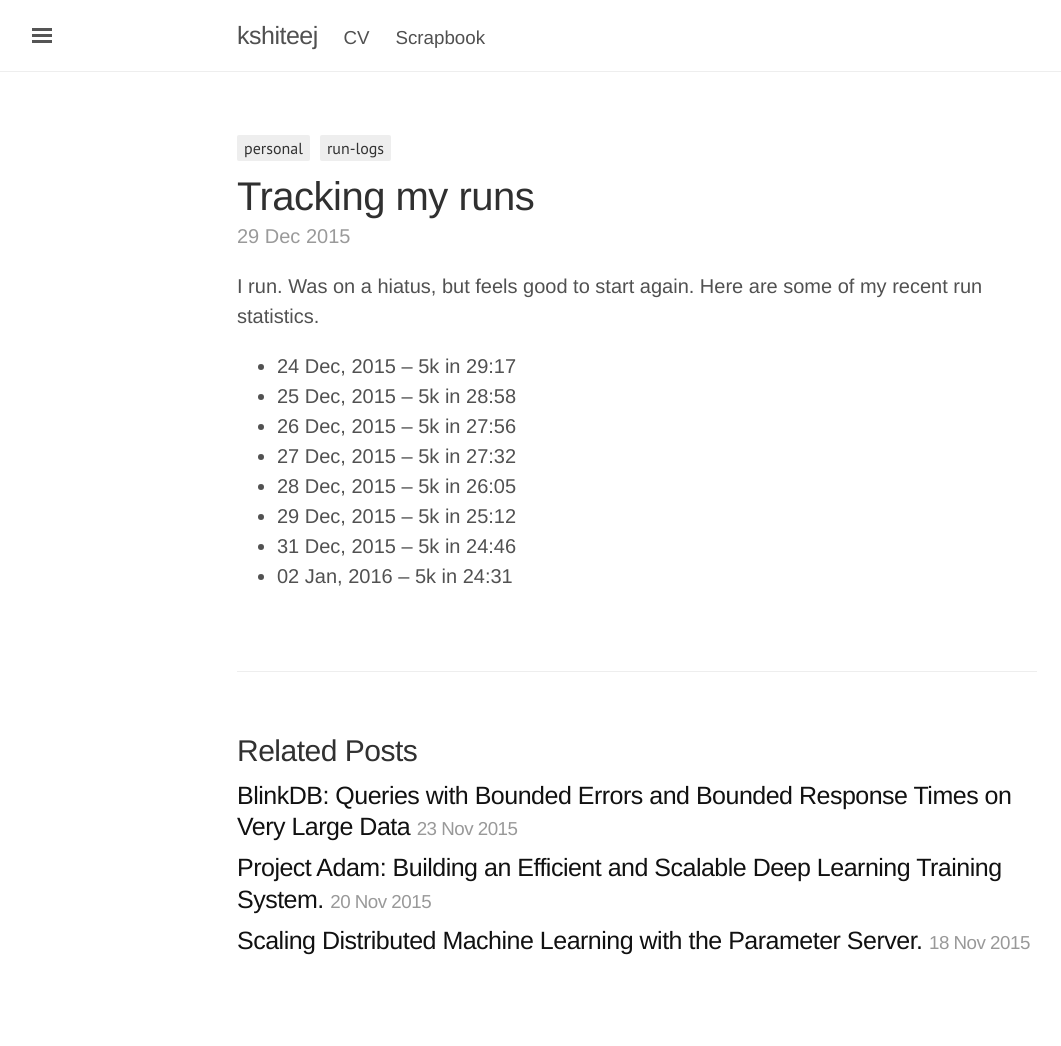
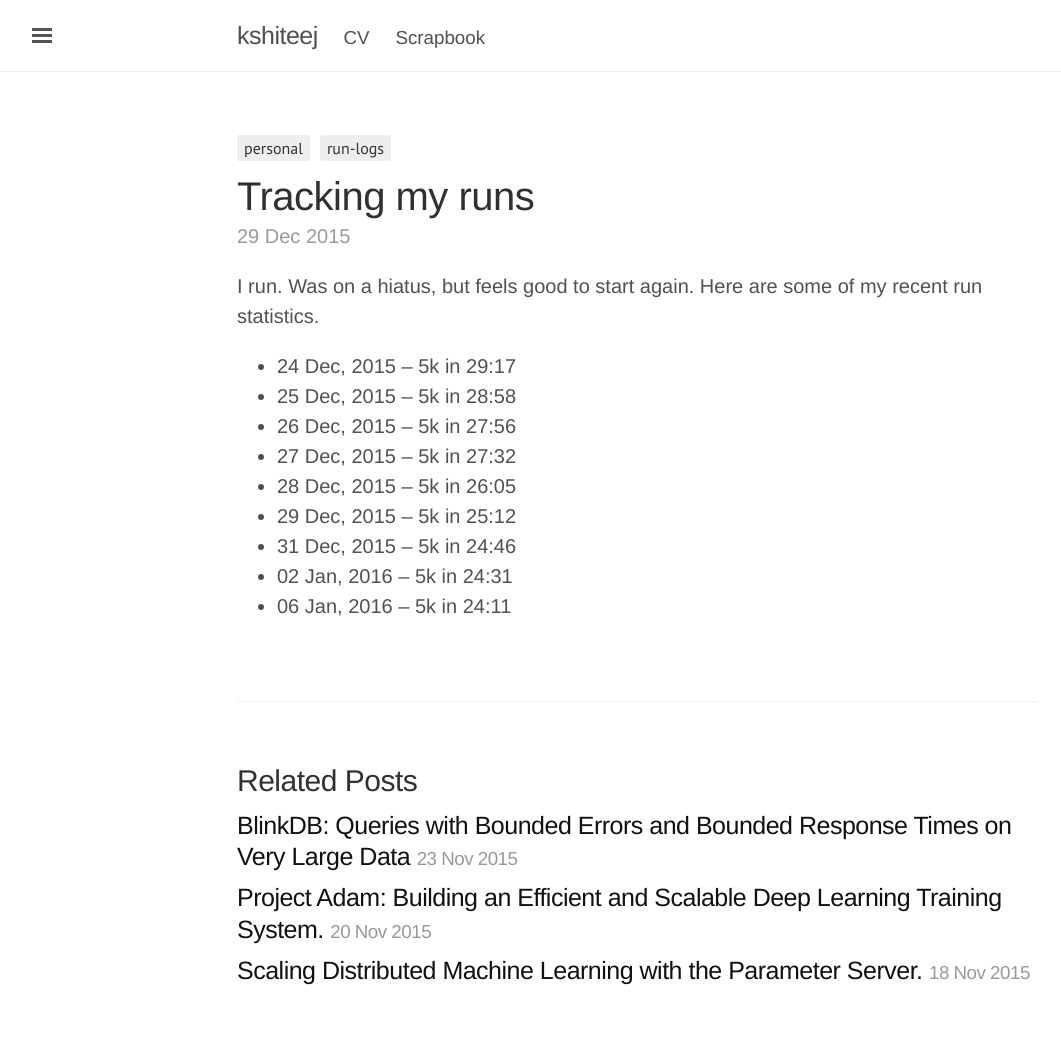
Before and after one commit to kshiteejm/kshiteejm.github.io, a Jekyll site: the page built from personal/_posts/2015-12-29-runlog.md, in a window 1280 px wide. Shown: the whole page, without its empty margins (3-1064 px from the left). Built offline with Jekyll 4.4.1, drawn with Linux system fonts in a browser that asks for light colours; comment, search, counter and statistics services are not loaded; before the commit the page ends 1016 px from its top, so only the background shows below that.

Commit message:
updated run log

```diff
--- a/personal/_posts/2015-12-29-runlog.md
+++ b/personal/_posts/2015-12-29-runlog.md
@@ -17,3 +17,4 @@ I run. Was on a hiatus, but feels good to start again. Here are some of my recen
 - 29 Dec, 2015 -- 5k in 25:12
 - 31 Dec, 2015 -- 5k in 24:46
 - 02 Jan, 2016 -- 5k in 24:31
+- 06 Jan, 2016 -- 5k in 24:11
```
